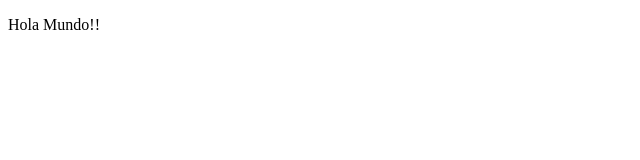
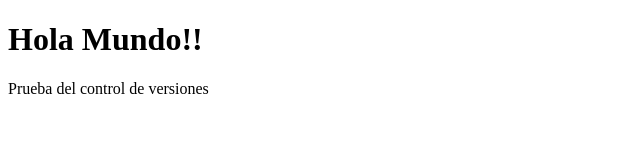
Before and after one commit to ramonroca/repositorioprueba, a plain HTML site: page index.htm in a window 1280 px wide. Shown: the whole page, without its empty margins (0-640 px from the left). Drawn offline with Linux system fonts and the light colour scheme.

Commit message:
Modificacion index.html

```diff
--- a/index.htm
+++ b/index.htm
@@ -7,6 +7,7 @@
     <title>Document</title>
 </head>
 <body>
-    <p>Hola Mundo!!</p>
+    <h1>Hola Mundo!!</h1>
+    <p>Prueba del control de versiones</p>
 </body>
 </html>
```
